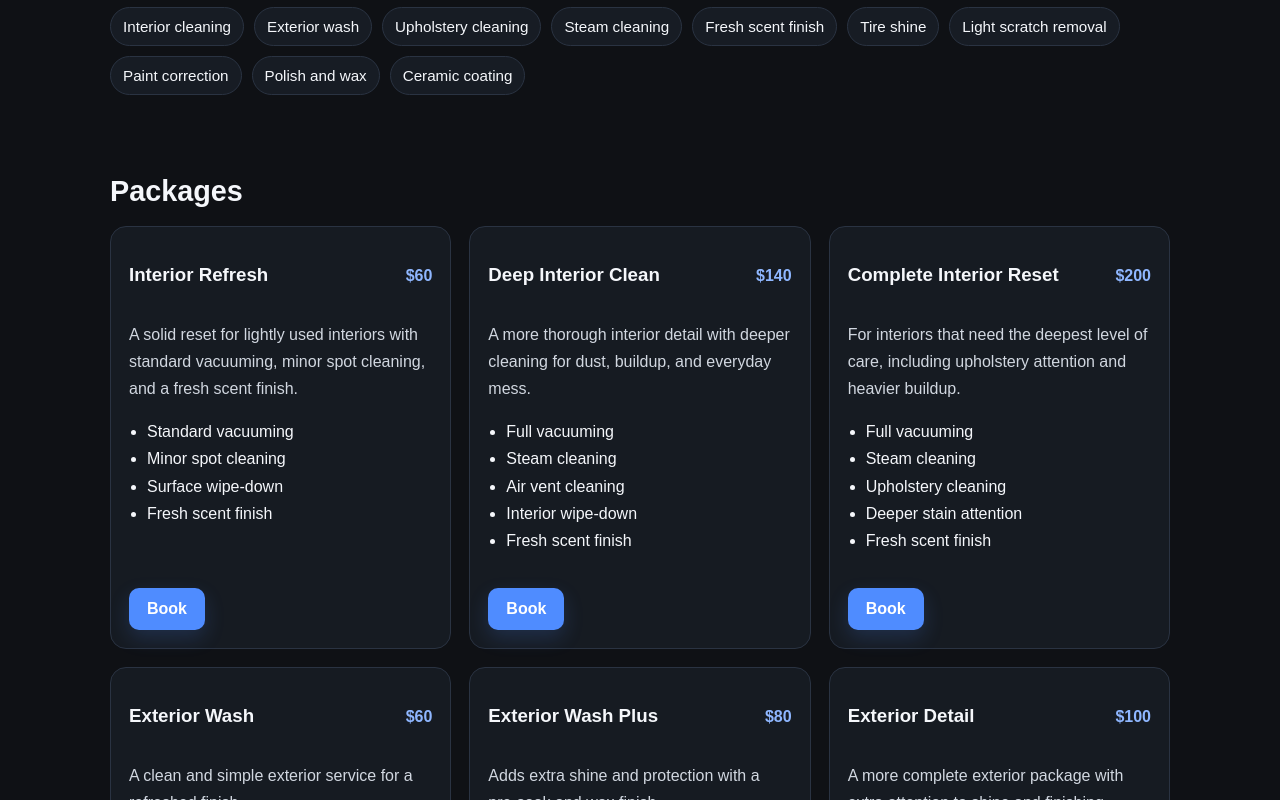
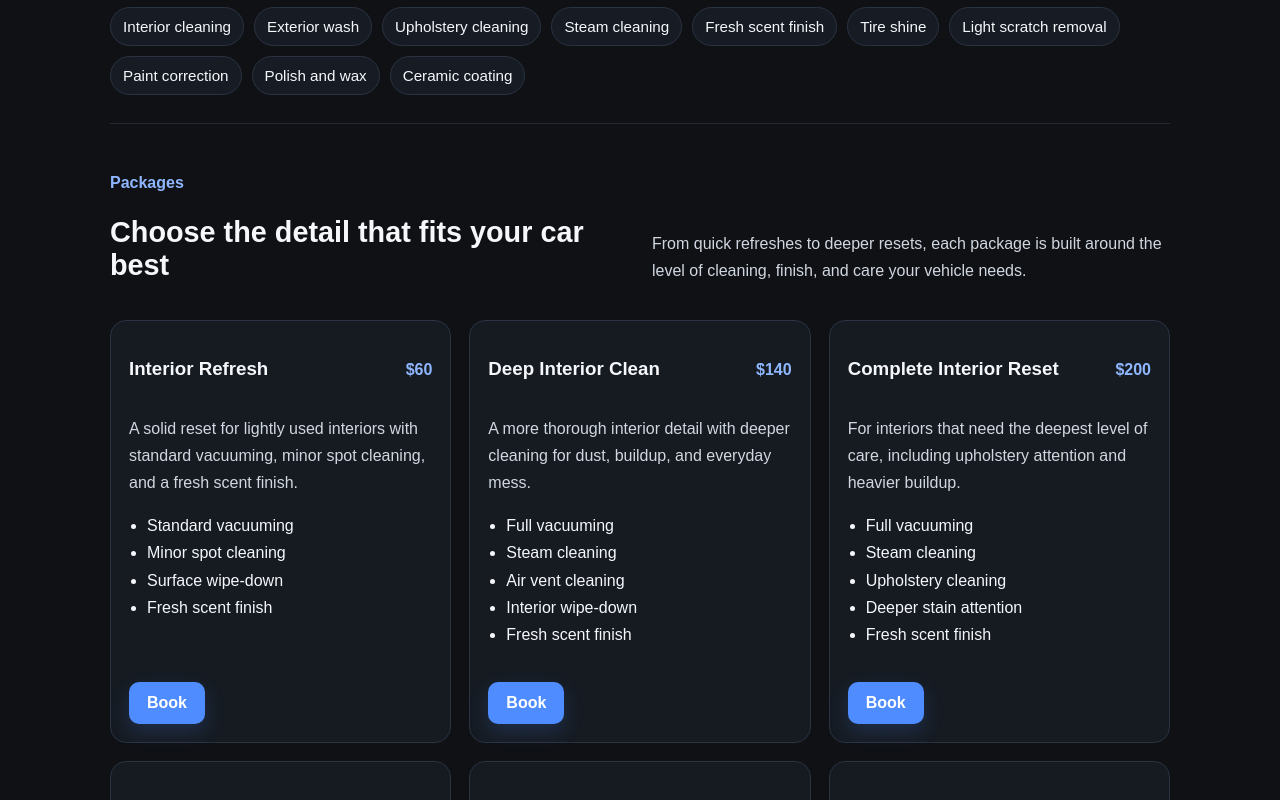
Before and after one commit to Cristiangonzalez205-ai/Cristian-detailing-site, a Next.js app: page / in a window 1280 px wide. Shown: the part 680-1480 px from the top of the page. Built offline with nearby package versions, Linux system fonts and the light colour scheme.

Commit message:
Refine homepage packages section header

```diff
--- a/app/globals.css
+++ b/app/globals.css
@@ -1251,3 +1251,22 @@ h2 {
     right: 12px;
   }
 }
+.packages-section-header {
+  display: grid;
+  grid-template-columns: 1fr 1fr;
+  gap: 24px;
+  align-items: end;
+  margin-bottom: 20px;
+}
+
+.packages-section-text {
+  max-width: 520px;
+}
+
+@media (max-width: 800px) {
+  .packages-section-header {
+    grid-template-columns: 1fr;
+    gap: 10px;
+    margin-bottom: 16px;
+  }
+}
--- a/app/page.js
+++ b/app/page.js
@@ -90,8 +90,18 @@ export default function HomePage() {
         </div>
       </section>
 
-      <section className="section">
-        <h2>Packages</h2>
+            <section className="section section-divider">
+        <div className="packages-section-header">
+          <div>
+            <p className="eyebrow section-eyebrow">Packages</p>
+            <h2>Choose the detail that fits your car best</h2>
+          </div>
+          <p className="hero-text packages-section-text">
+            From quick refreshes to deeper resets, each package is built around
+            the level of cleaning, finish, and care your vehicle needs.
+          </p>
+        </div>
+
         <div className="packages-grid">
           {packages.map((pkg) => (
             <article key={pkg.title} className="card package-card">
```
